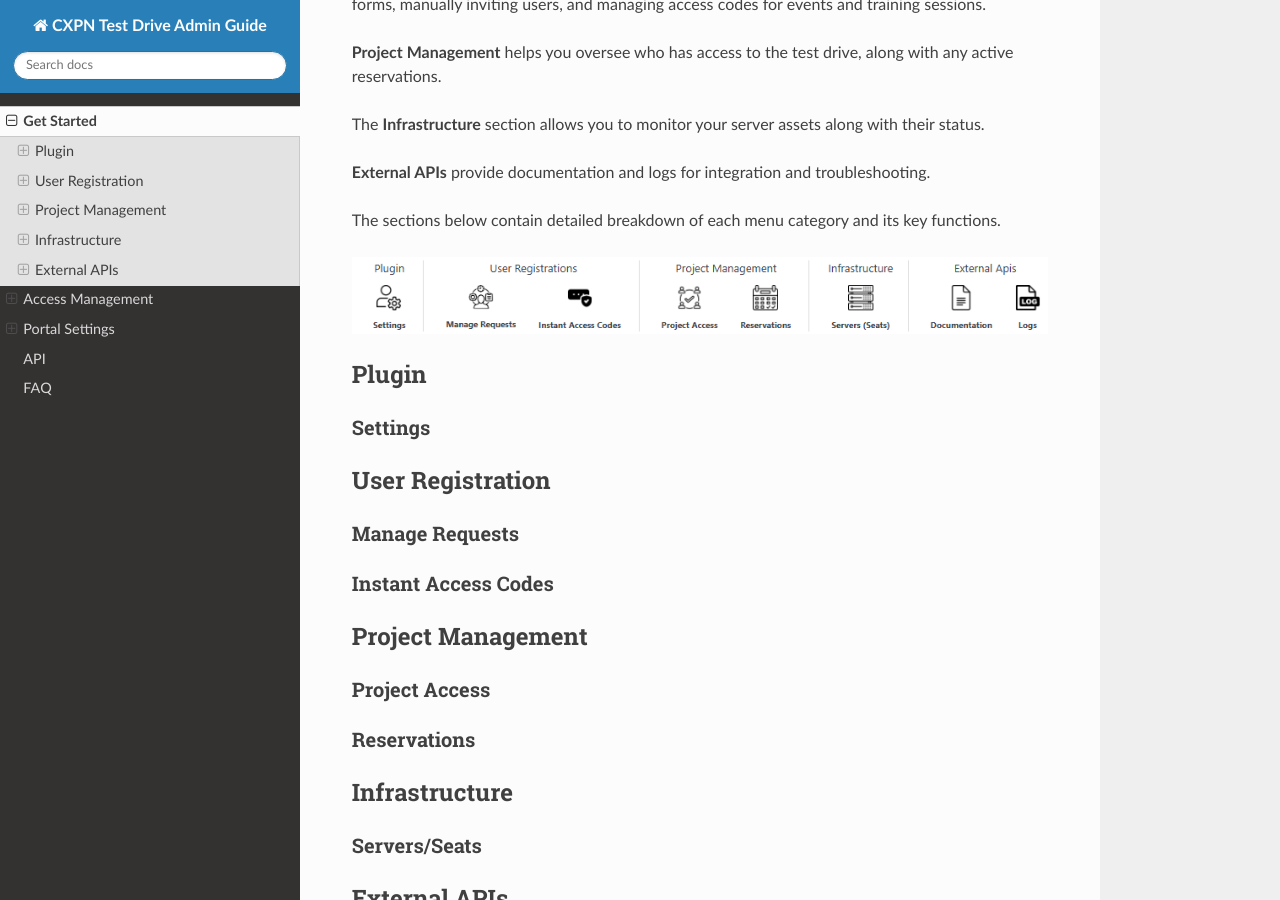
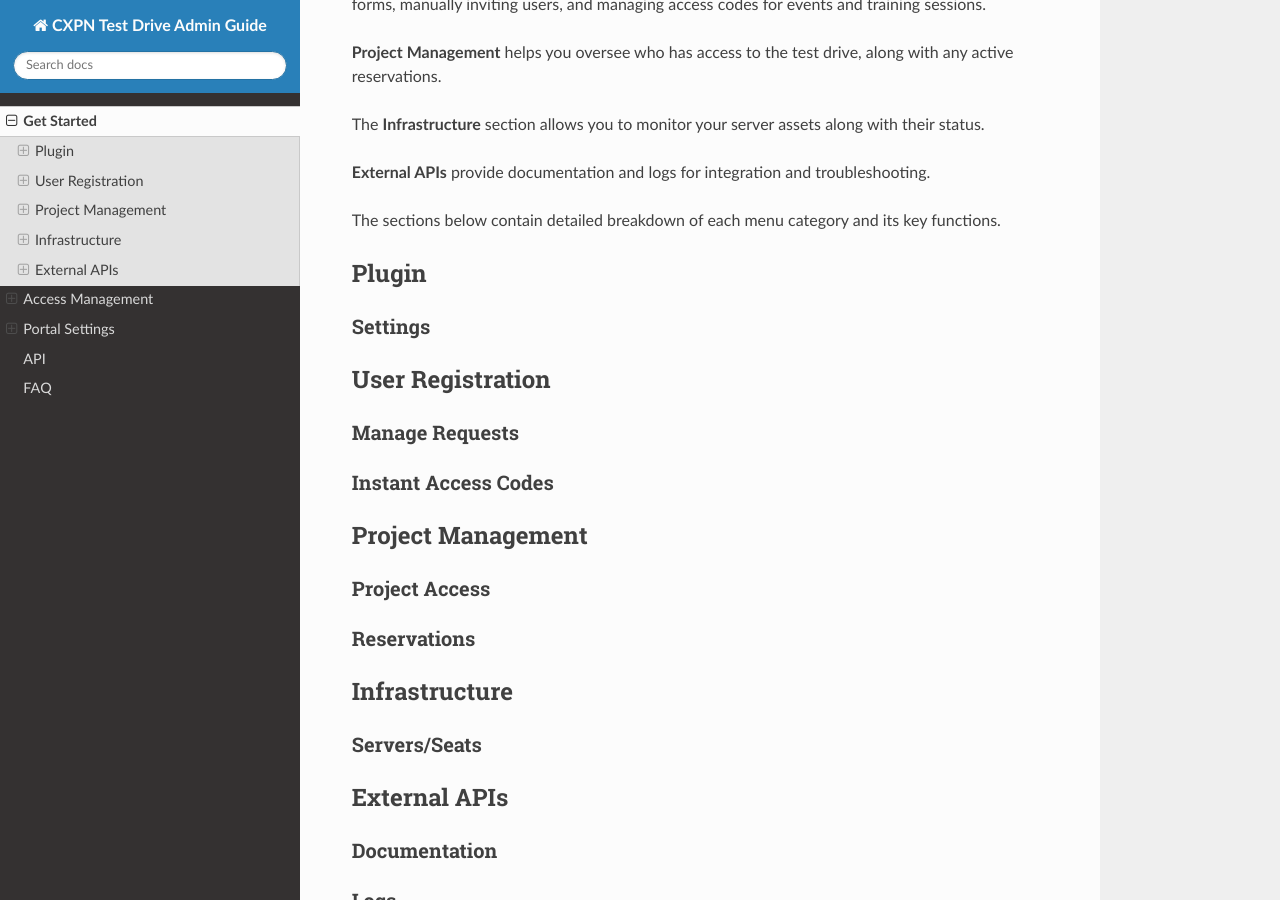
Before and after one commit to ColfaxResearch/cxpn-admin-readthedocs, a Sphinx documentation site: the page built from docs/source/get-started.rst, in a window 1280 px wide and 900 px high, scrolled down 460 px. Built offline with Sphinx 7.4.7 and the Read the Docs theme 3.1.0, drawn with Linux system fonts in a browser that asks for light colours.

Commit message:
Content edit.

```diff
--- a/docs/source/get-started.rst
+++ b/docs/source/get-started.rst
@@ -20,9 +20,6 @@ The **Infrastructure** section allows you to monitor your server assets along wi
 **External APIs** provide documentation and logs for integration and troubleshooting.
 
 The sections below contain detailed breakdown of each menu category and its key functions.
-
-.. image:: /images/nav.png
-  :alt: Test drive portal menu items.
 
 Plugin
 ------
```
